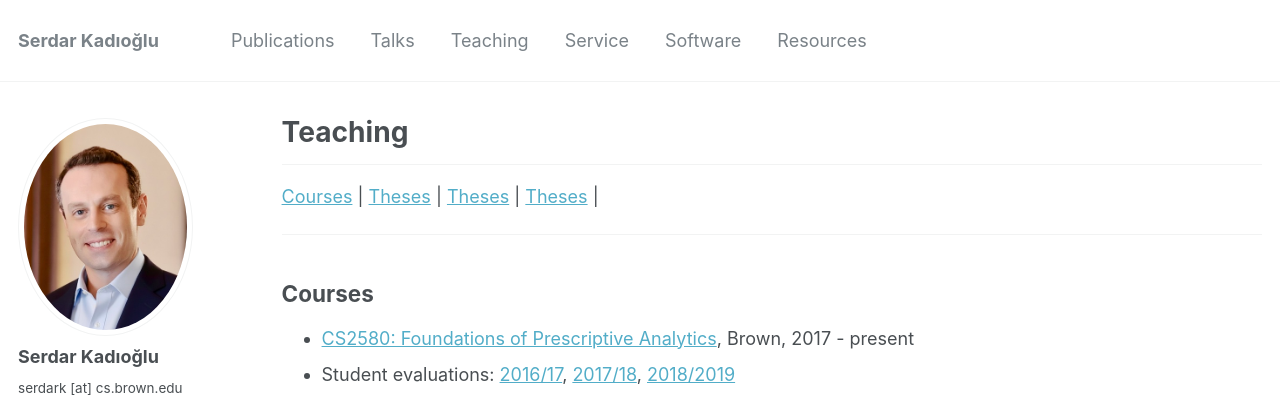
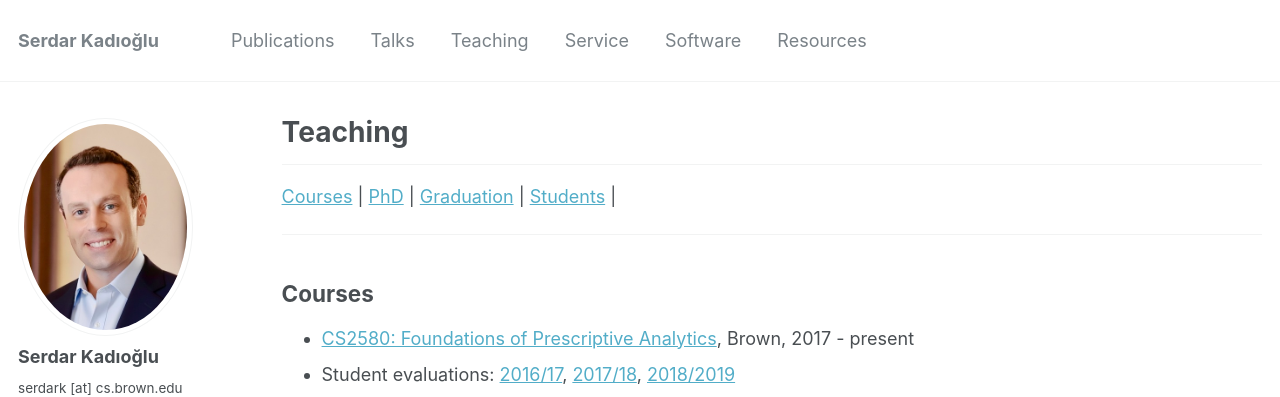
Before and after one commit to skadio/skadio.github.io, a Jekyll site: the page built from _pages/teaching.md, in a window 1280 px wide and 900 px high. Shown: the top 397 px of the window. Built offline with Jekyll 4.4.1, drawn with Linux system fonts in a browser that asks for light colours.

Commit message:
Update teaching page with new content and links

```diff
--- a/_pages/teaching.md
+++ b/_pages/teaching.md
@@ -8,9 +8,9 @@ author_profile: true
 ---
 
 [<a href="https://skadio.github.io/teaching/#courses"><i class="fa fa-file-text-o" aria-hidden="true"></i>Courses</a>](https://skadio.github.io/teaching/#courses) \|
-[<a href="https://skadio.github.io/teaching/#phd-theses"><i class="fa fa-file-pdf-o" aria-hidden="true"></i>Theses</a>](https://skadio.github.io/teaching/#phd-theses) \|
-[<a href="https://skadio.github.io/teaching/#graduation-theses"><i class="fa fa-file-pdf-o" aria-hidden="true"></i>Theses</a>](https://skadio.github.io/teaching/#graduation-theses) \|
-[<a href="https://skadio.github.io/teaching/#student-research"><i class="fa fa-file-pdf-o" aria-hidden="true"></i>Theses</a>](https://skadio.github.io/teaching/#student-research) \|
+[<a href="https://skadio.github.io/teaching/#phd-theses"><i class="fa fa-file-pdf-o" aria-hidden="true"></i>PhD</a>](https://skadio.github.io/teaching/#phd-theses) \|
+[<a href="https://skadio.github.io/teaching/#graduation-theses"><i class="fa fa-file-pdf-o" aria-hidden="true"></i>Graduation</a>](https://skadio.github.io/teaching/#graduation-theses) \|
+[<a href="https://skadio.github.io/teaching/#student-research"><i class="fa fa-file-pdf-o" aria-hidden="true"></i>Students</a>](https://skadio.github.io/teaching/#student-research) \|
 
 ---
 
```
